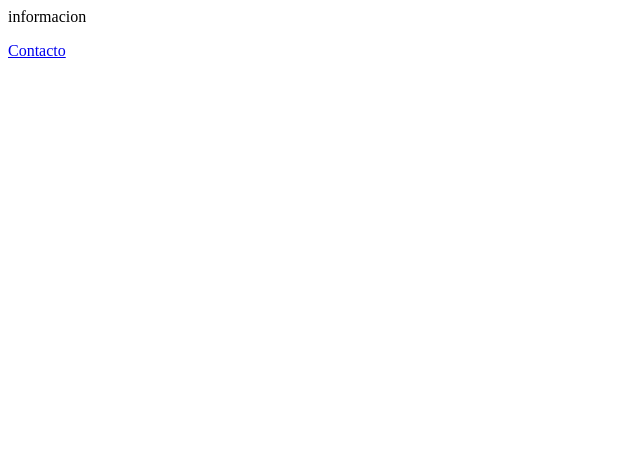
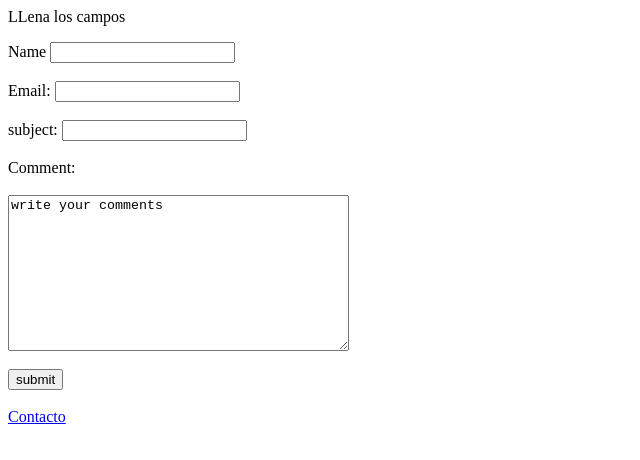
Before and after one commit to Rosbin16/webproject, a plain HTML site: page contact.html in a window 1280 px wide. Shown: the whole page, without its empty margins (0-640 px from the left). Drawn offline with Linux system fonts and the light colour scheme.

Commit message:
Formulario

```diff
--- a/contact.html
+++ b/contact.html
@@ -2,13 +2,28 @@
 
 <body>
 <p>
-	informacion
+	LLena los campos
 </p>
-
+<label>Name
+<input type="text" name="FechaInicio" id="FechaInicio">
+</label><br><br>
+<label>Email:
+<input type="text" name="NODIAS" id="NODIAS">
+</label><br><br>
+<label>subject:
+<input type="text" name="NODIAS" id="NODIAS">
+</label><br><br>
+<label> Comment:
+<br></br>
+<textarea name="comentarios" rows="10" cols="40">write your comments</textarea>
+</label><br><br>
+<input type="submit" name="Submit" value="submit">
+<br></br>
 <A>
    <a  href = "about.html"> Contacto </a>
 </A>
 
+
 </body>
 
 </html>
```
